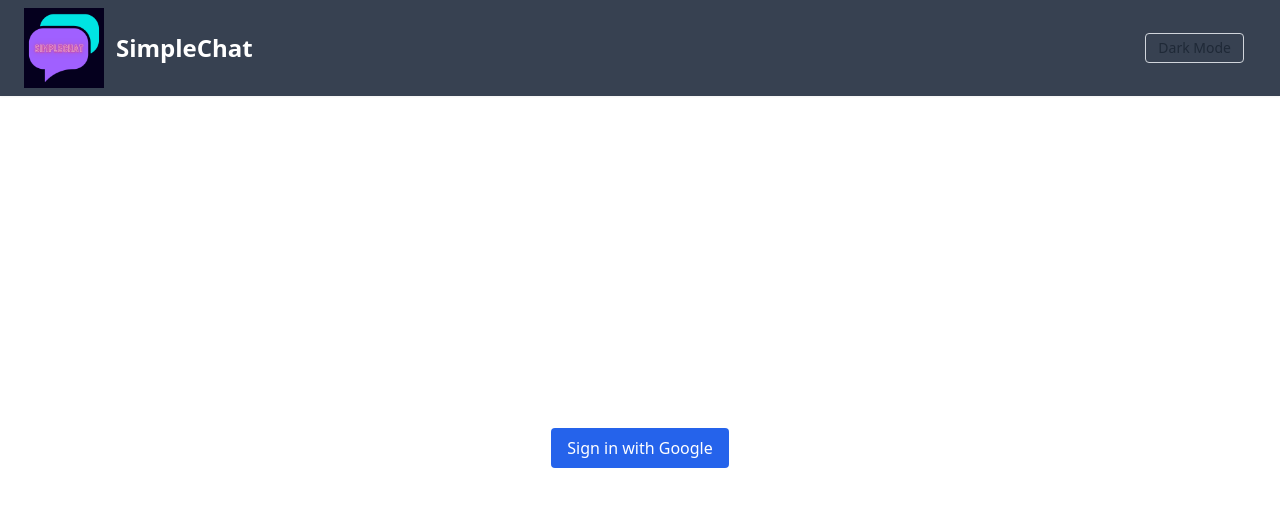
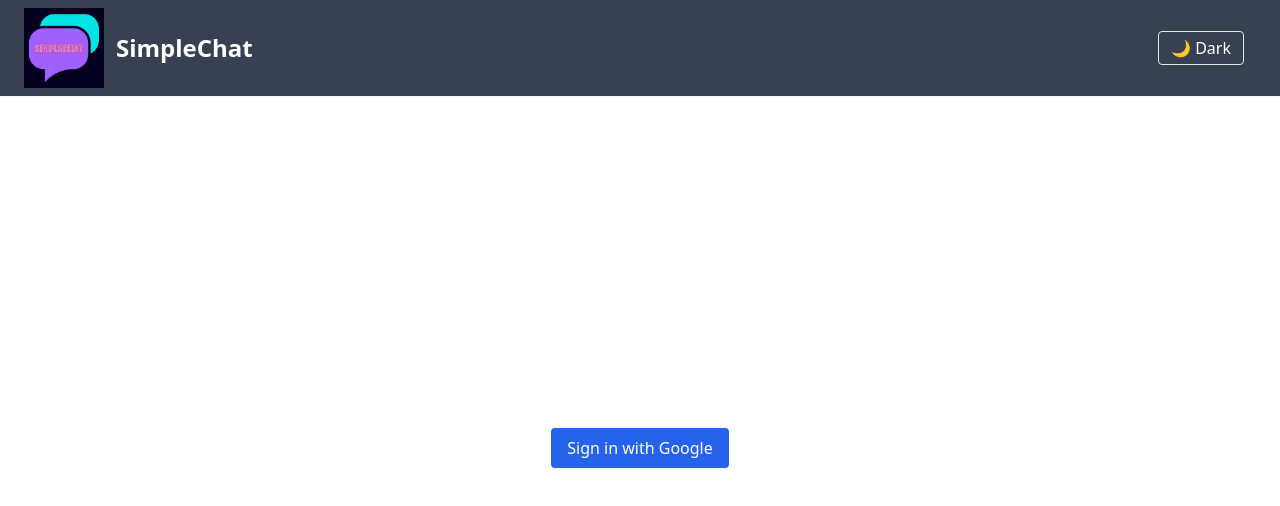
Before and after one commit to liuphui/Easy-Chat, a React (Vite) app in the folder frontend/: page / in a window 1280 px wide. Shown: the top 506 px of the page. Built offline with nearby package versions, Linux system fonts and the light colour scheme; no server answers.

Commit message:
Changed dark mode button and fixed text bubble not fitting with text properly

```diff
--- a/frontend/src/App.tsx
+++ b/frontend/src/App.tsx
@@ -96,12 +96,9 @@ function App() {
         <div className="flex items-center gap-3">
           <button
             onClick={toggleDarkMode}
-            className="text-sm px-3 py-1 rounded border
-               border-gray-300 dark:border-gray-600
-               text-gray-800 dark:text-gray-100
-               hover:bg-gray-200 dark:hover:bg-gray-700"
+            className="px-3 py-1 rounded border text-white"
           >
-            {darkMode ? "Light Mode" : "Dark Mode"}
+            {darkMode ? "☀️ Light" : "🌙 Dark"}
           </button>
           <div>
             {user && (
--- a/frontend/src/components/Message.tsx
+++ b/frontend/src/components/Message.tsx
@@ -48,7 +48,7 @@ const Message = ({
                     </div>
                 )}
 
-                <div className="rounded-2xl px-3 py-2 bg-blue-400 border shadow-sm leading-snug break-words">
+                <div className="rounded-2xl px-3 py-2 bg-blue-400 border shadow-sm leading-snug break-words inline-block">
                     {text}
                 </div>
             </div>
```
